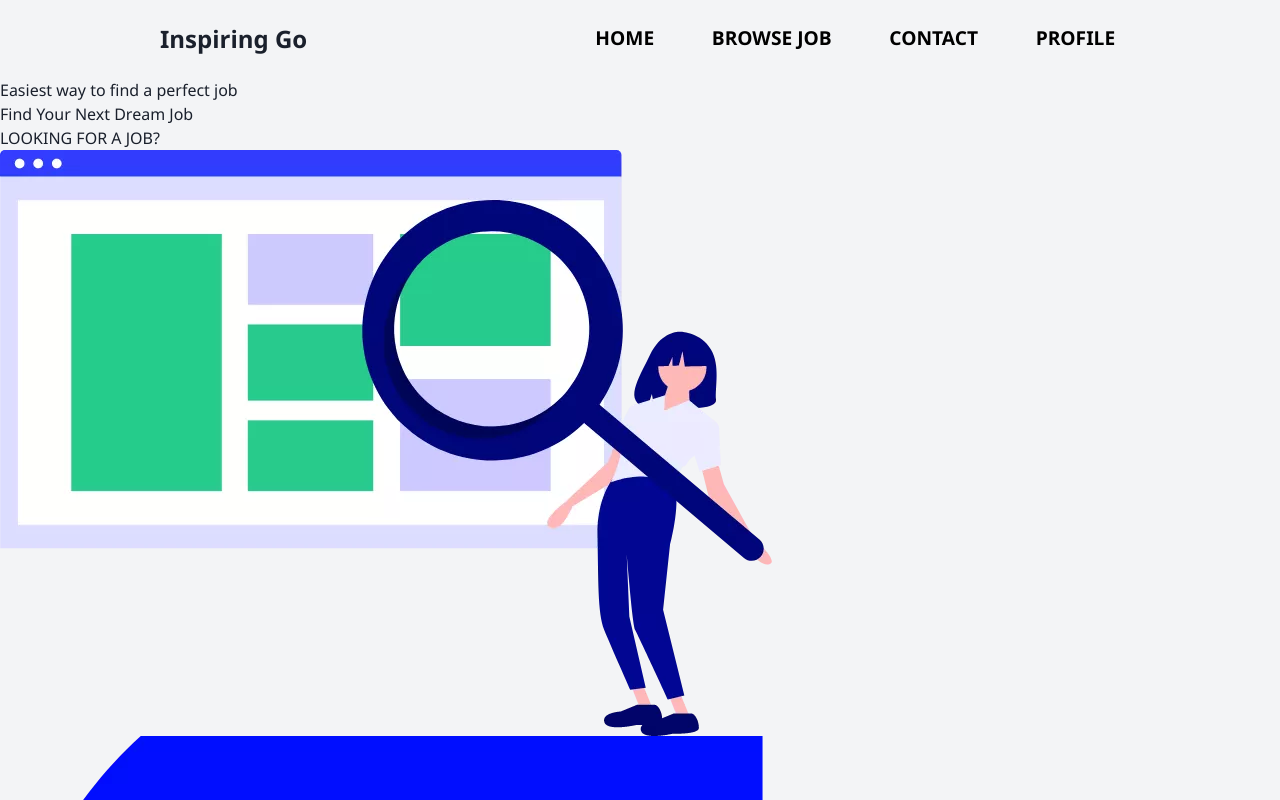
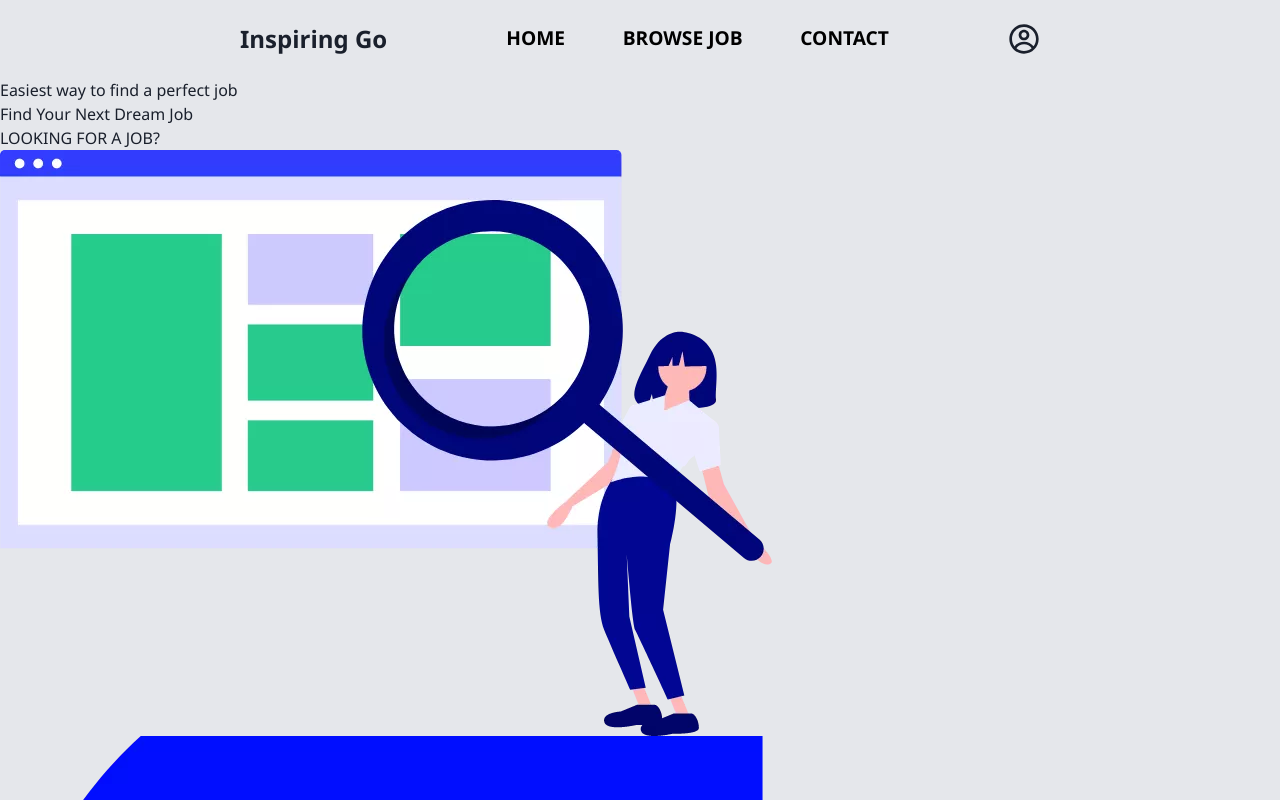
Before and after one commit to RahulRedN/FDFED_IG, a React (Vite) app: page /jobseeker in a window 1280 px wide. Shown: the top 800 px of the page. Built offline with nearby package versions, Linux system fonts and the light colour scheme; no server answers.

Commit message:
navbar change

```diff
--- a/package.json
+++ b/package.json
@@ -20,6 +20,7 @@
     "react": "^18.2.0",
     "react-dom": "^18.2.0",
     "react-google-button": "^0.7.2",
+    "react-icons": "^4.12.0",
     "react-router-dom": "^6.15.0"
   },
   "devDependencies": {
--- a/src/components/JobSeeker/JobSeeker.module.css
+++ b/src/components/JobSeeker/JobSeeker.module.css
@@ -14,11 +14,11 @@
 .navbar {
   display: flex;
   justify-content: space-between;
-  padding: 1.3rem 10rem;
+  padding: 1.3rem 15rem;
   font-size: larger;
   font-weight: 600;
   align-items: center;
-  background: #f3f4f6;
+  background: #e5e7eb;
 }
 
 .sticky {
@@ -78,6 +78,6 @@
 
 
 .sliderContainer{
-  background: #f3f4f6;
+  background: #e5e7eb;
 
 }
--- a/src/components/JobSeeker/Navbar.jsx
+++ b/src/components/JobSeeker/Navbar.jsx
@@ -1,16 +1,17 @@
-import React from 'react'
+import React from "react";
 
-import { Link } from 'react-router-dom';
+import { Link } from "react-router-dom";
 
-import classes from "./JobSeeker.module.css"
+import classes from "./JobSeeker.module.css";
+import { CgProfile } from "react-icons/cg";
 
-const Navbar = ({navClass}) => {
+const Navbar = ({ navClass }) => {
   return (
     <nav className={navClass}>
       <span>Inspiring Go</span>
       <ul className={classes.items}>
         <li>
-          <Link to="/">HOME</Link>
+          <Link to="">HOME</Link>
         </li>
         <li>
           <Link to="findjobs">BROWSE JOB</Link>
@@ -18,12 +19,12 @@ const Navbar = ({navClass}) => {
         <li>
           <Link to="/jobseeker">CONTACT</Link>
         </li>
-        <li>
-          <Link to="/jobseeker">PROFILE</Link>
-        </li>
       </ul>
+      <span style={{fontSize: "2rem"}}>
+        <CgProfile />
+      </span>
     </nav>
   );
-}
+};
 
-export default Navbar
+export default Navbar;
```
Also changed, not shown: 1 other file (tests, documents, lock files or other folders).
